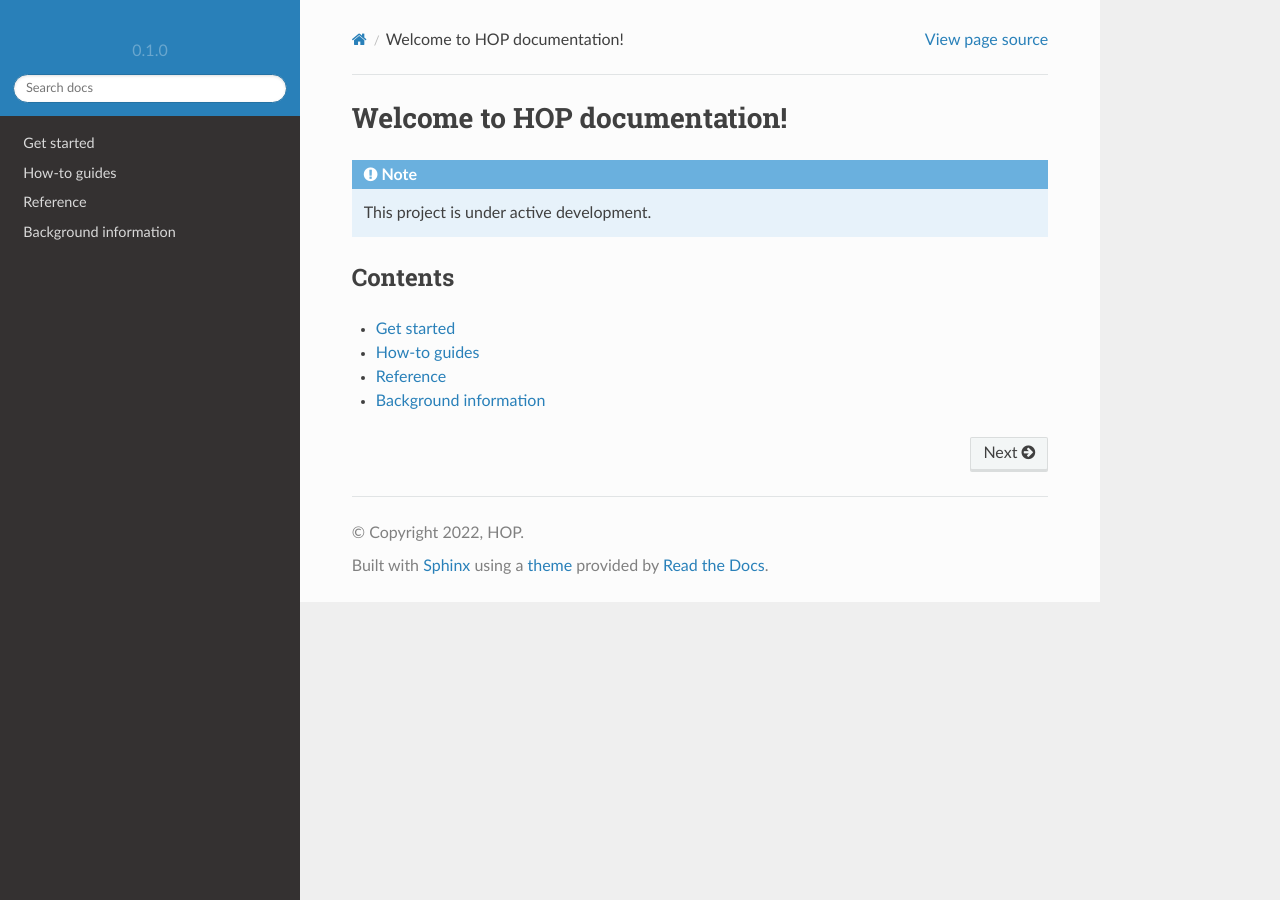
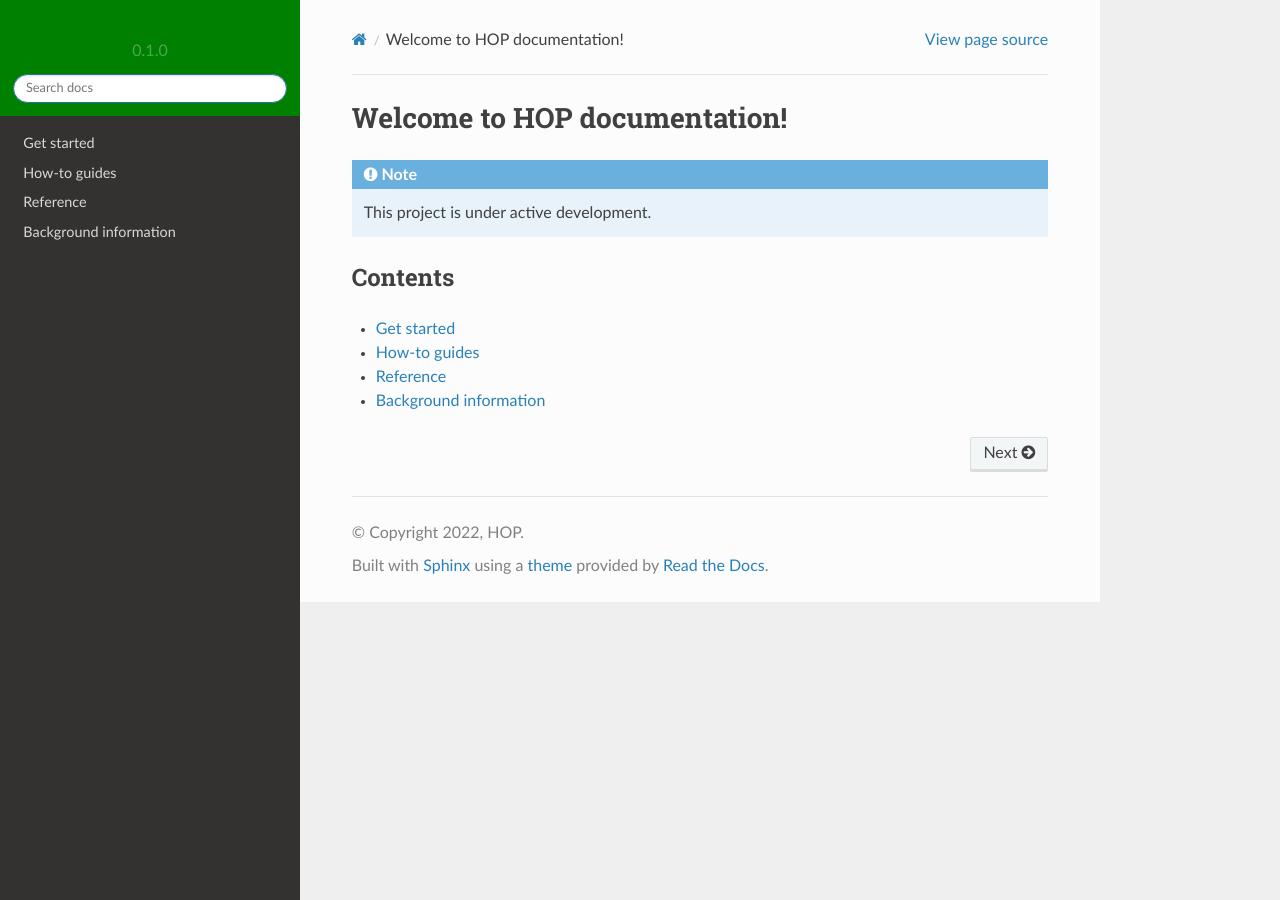
Before and after one commit to gethop-dev/hop-documentation, a Sphinx documentation site: the page built from docs/source/index.rst, in a window 1280 px wide. Built offline with Sphinx 7.4.7 and the Read the Docs theme 2.0.0, drawn with Linux system fonts in a browser that asks for light colours.

Commit message:
Change CSS styles file placemenet

```diff
--- /dev/null
+++ b/docs/source/_static/css/style.css
@@ -0,0 +1,7 @@
+.wy-side-nav-search {
+  background-color: green;
+}
+
+.logo {
+  width: 150px;
+}
--- a/docs/source/conf.py
+++ b/docs/source/conf.py
@@ -37,6 +37,8 @@ html_theme_options = {
     "logo_only": True
 }
 
+html_static_path = ['_static']
+
 html_css_files = ['css/style.css']
 
 # -- Options for EPUB output
```
